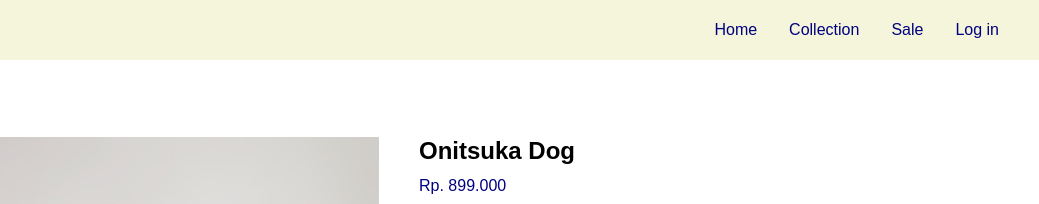
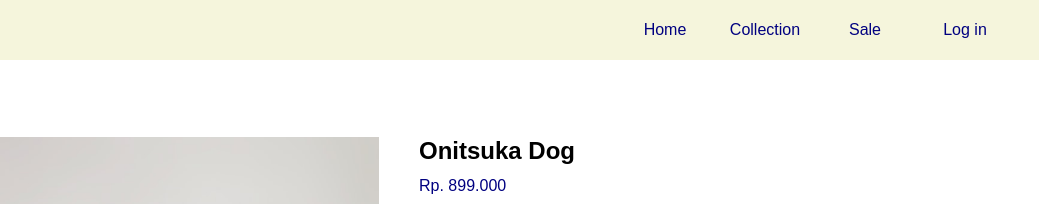
Before and after one commit to dewa27/timedoor-academy-pro-website-vue-series, a plain HTML site: page Chapter 3 Final Exam/detail.html in a window 1280 px wide. Shown: the top 204 px of the page, 241-1280 px from the left. Drawn offline with Linux system fonts and the light colour scheme.

Commit message:
fix dropdowm style

```diff
--- a/Chapter 3 Final Exam/style.css
+++ b/Chapter 3 Final Exam/style.css
@@ -22,12 +22,13 @@
 }
 .nav-wrapper a {
   display: block;
-  /* padding: 8px 16px; */
+  width: 100px;
+  text-align: center;
   text-decoration: none;
   color: navy;
   height: 100%;
   line-height: 60px;
-  padding: 0 16px;
+  padding: 0 auto;
   cursor: pointer;
 }
 .nav-wrapper a:hover {
@@ -35,6 +36,7 @@
 }
 .nav-wrapper > li {
   list-style: none;
+  width: 100px;
 }
 .nav-wrapper > li:hover .dropdown {
   display: block;
@@ -45,7 +47,8 @@
   display: none;
   position: fixed;
   list-style: none;
-  width: 100px;
+  z-index: 1;
+  width: inherit;
   background-color: beige;
 }
 .dropdown > li {
```
